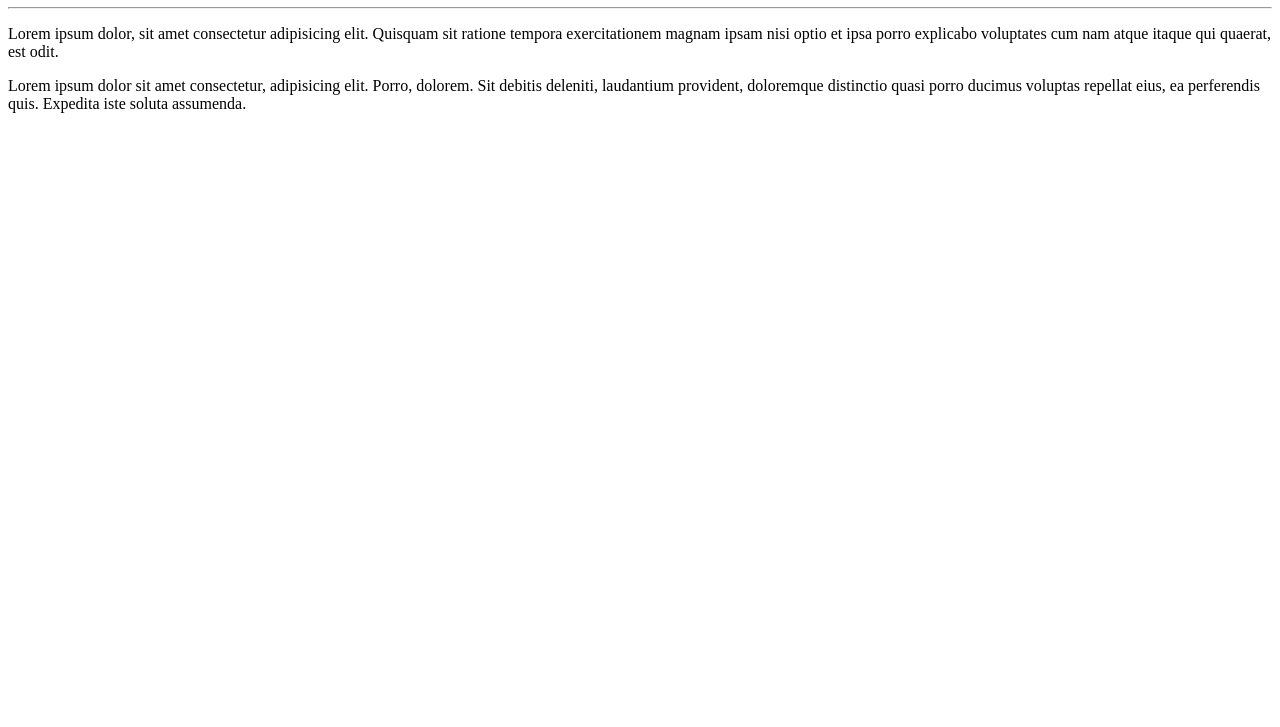
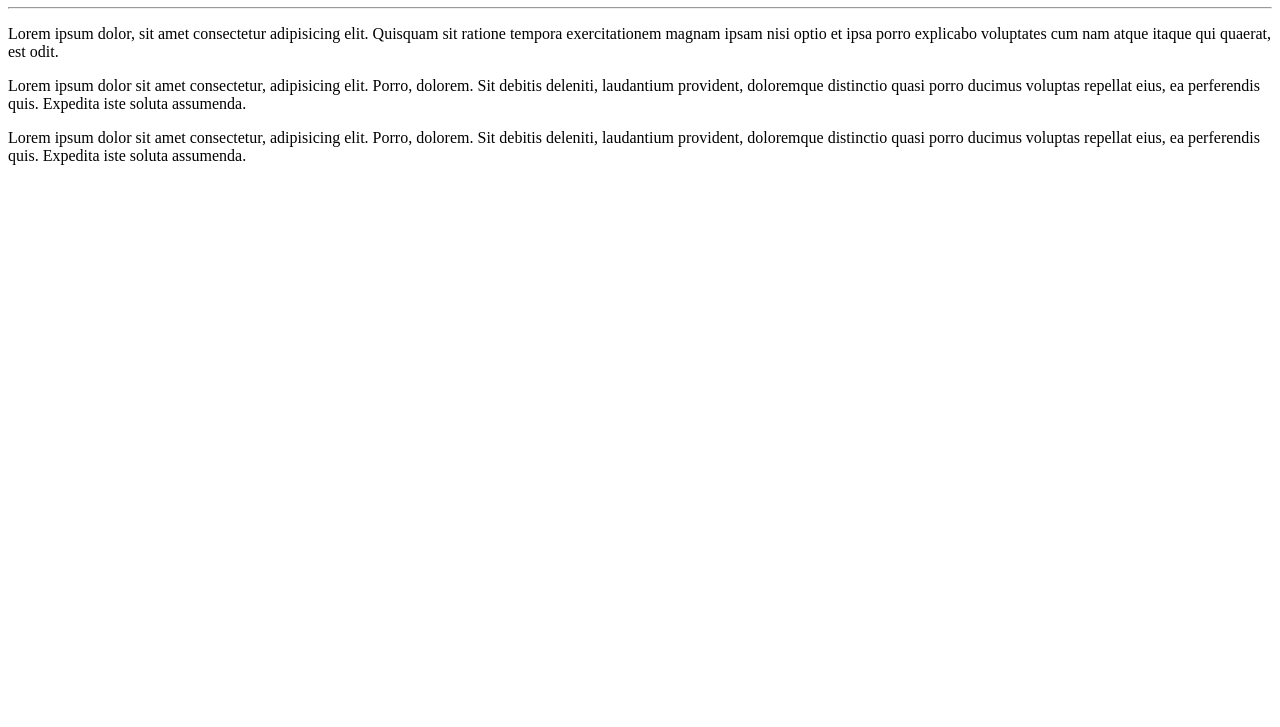
Before and after one commit to heitor-miranda/Ola-Mundo, a plain HTML site: page site-exemplo/index.html in a window 1280 px wide. Shown: the part 73-800 px from the top of the page. Drawn offline with Linux system fonts and the light colour scheme.

Commit message:
Adição terceiro parágrafo

```diff
--- a/site-exemplo/index.html
+++ b/site-exemplo/index.html
@@ -11,5 +11,7 @@
     <hr>
     <p>Lorem ipsum dolor, sit amet consectetur adipisicing elit. Quisquam sit ratione tempora exercitationem magnam ipsam nisi optio et ipsa porro explicabo voluptates cum nam atque itaque qui quaerat, est odit.</p>
     <p>Lorem ipsum dolor sit amet consectetur, adipisicing elit. Porro, dolorem. Sit debitis deleniti, laudantium provident, doloremque distinctio quasi porro ducimus voluptas repellat eius, ea perferendis quis. Expedita iste soluta assumenda.</p>
+    <p>Lorem ipsum dolor sit amet consectetur, adipisicing elit. Porro, dolorem. Sit debitis deleniti, laudantium provident, doloremque distinctio quasi porro ducimus voluptas repellat eius, ea perferendis quis. Expedita iste soluta assumenda.</p>
 </body>
+
 </html>
```
